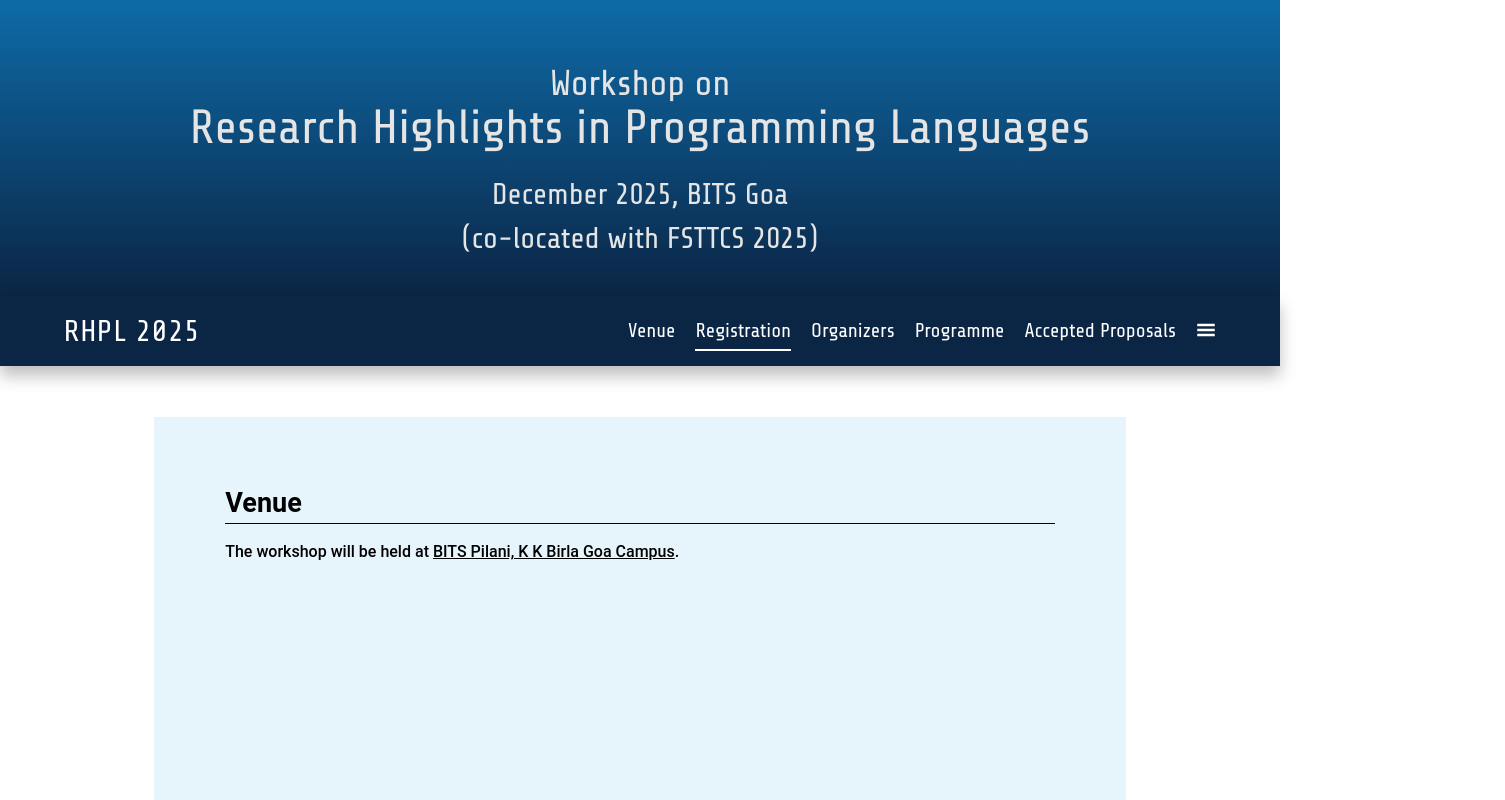
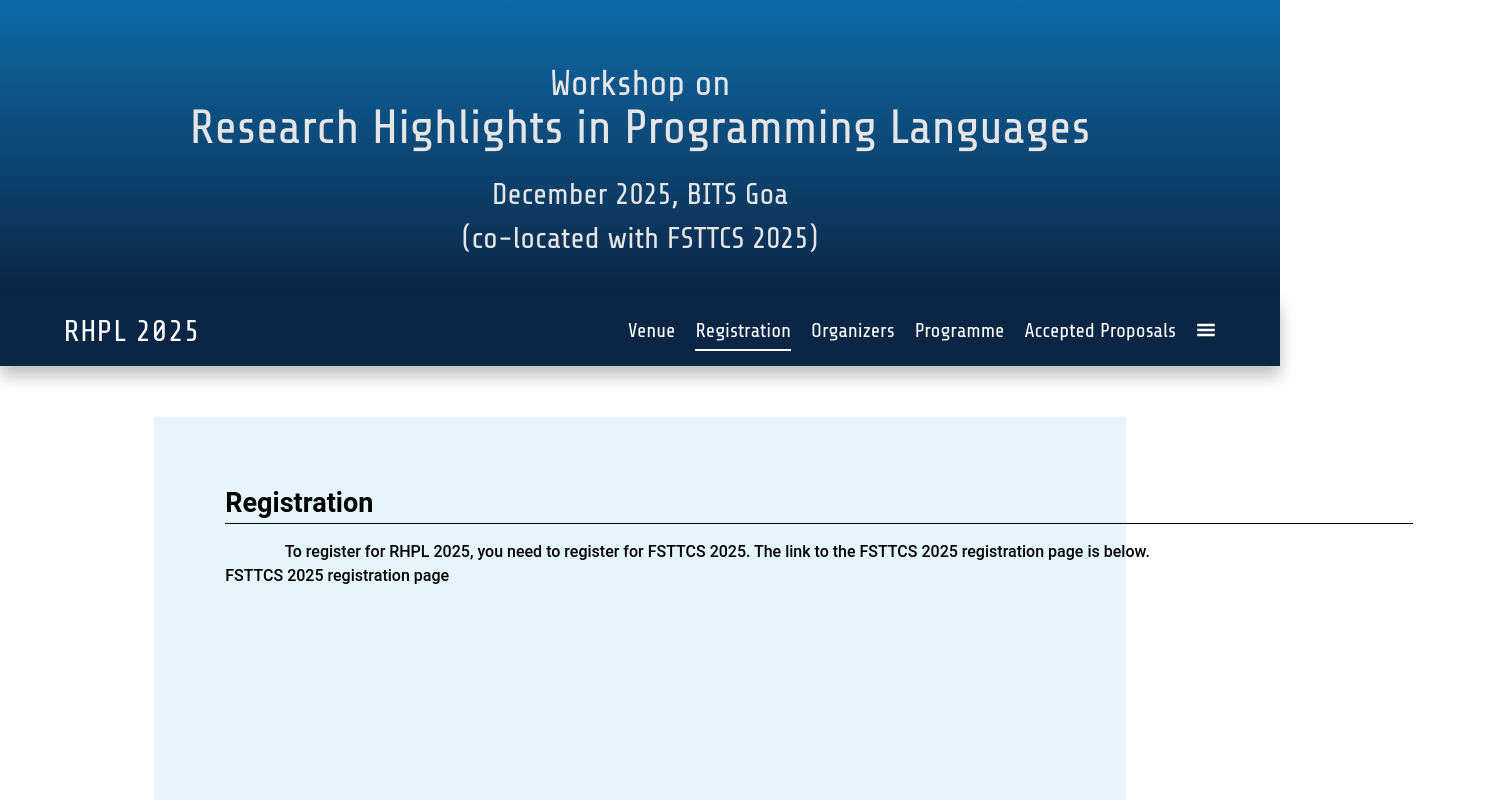
Before and after one commit to RajivDalal/RHPL, a React (Vite) app in the folder rhpl-web/: page /registration in a window 1280 px wide. Shown: the top 800 px of the page, 1505 px wide, since content can reach past the window. Built offline with nearby package versions, Linux system fonts and the light colour scheme; a web font is replaced by a local one.

Commit message:
Updated registration page

```diff
--- a/rhpl-web/src/pages/registration.jsx
+++ b/rhpl-web/src/pages/registration.jsx
@@ -3,10 +3,13 @@
     <div className="content">
 
       <p className="py-10 paraLink">
-        <h1 className="text-[27px] font-bold">Venue</h1>
+        <h1 className="text-[27px] font-bold">Registration</h1>
         <hr className="border-black pb-4"/>
 
-        The workshop will be held at <a className="underline" href="https://www.bits-pilani.ac.in/goa/" >BITS Pilani, K K Birla Goa Campus</a>.
+        <p> To register for RHPL 2025, you need to register for FSTTCS 2025. The link to the FSTTCS 2025 registration page is below. </p>
+
+        <a href="https://guptasid.bitbucket.io/fsttcs2025/registration.html">FSTTCS 2025 registration page</a>
+
       </p>
    </div>
   )
```
